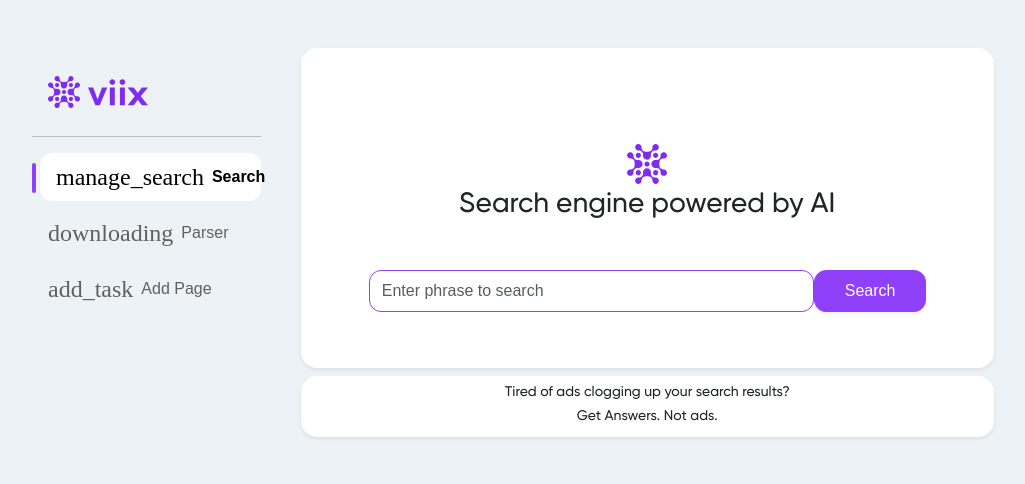
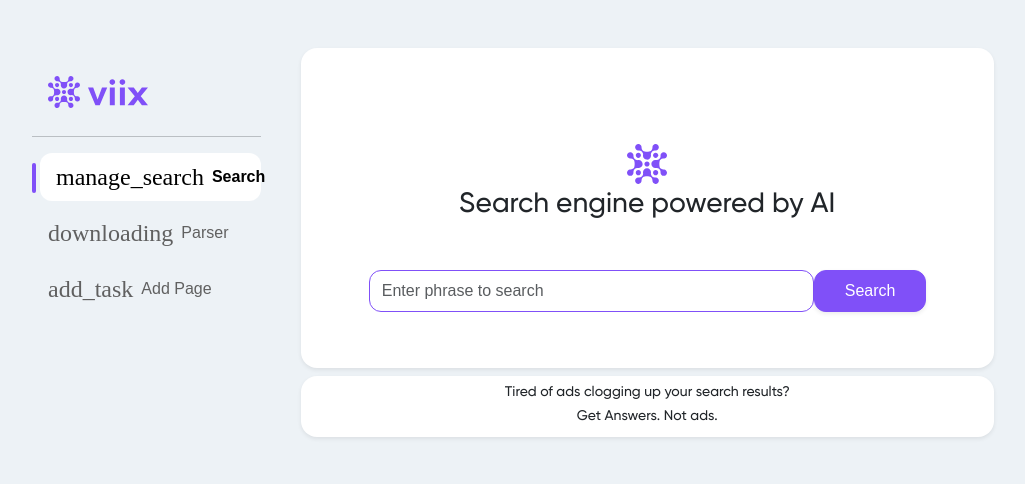
Before and after one commit to diixo/viix-ai, a Django app: page / in a window 1280 px wide. Shown: the top 484 px of the page, without its empty margins (66-1091 px from the left). Run offline with Django 5.2, Linux system fonts and the light colour scheme; some libraries are stand-ins or nearby versions; some web fonts are replaced.

Commit message:
updated color

```diff
--- a/core/app_main/static/app_main/assets/css/styles.css
+++ b/core/app_main/static/app_main/assets/css/styles.css
@@ -98,7 +98,7 @@ https://code.visualstudio.com/docs/
     /*--bs-blue-hover: #0c50d0;*/
 
 
-    --bs-violet-bg: #9040f8;
+    --bs-violet-bg: #8050f8;
     --bs-indigo: #6610f2;
     --bs-purple: #6f42c1;
 
```
Also changed, not shown: core/app_main/static/app_main/logos/viix/viix-50.svg, core/app_main/static/app_main/logos/viix/viix-main.svg, imgs/viix-ai.png.
